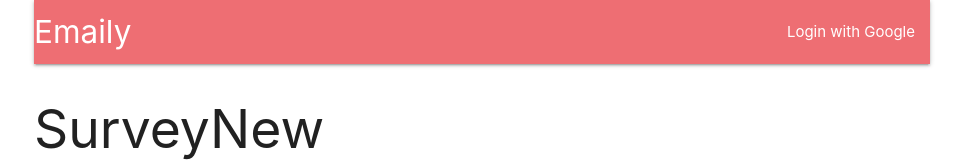
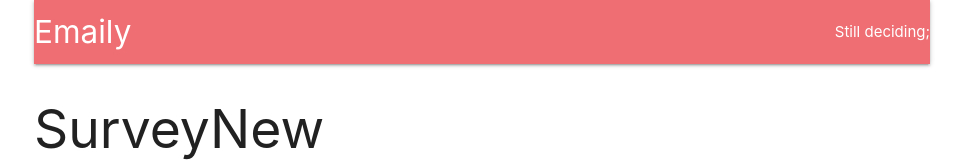
Before and after one commit to sweettirexkiller/fullstack-react, a React (Create React App) app in the folder client/: page /surveys/new in a window 1280 px wide. Shown: the top 162 px of the page, without its empty margins (158-1121 px from the left). Built offline with nearby package versions, Linux system fonts and the light colour scheme; no server answers.

Commit message:
deciding what to show in header based on store

```diff
--- a/client/src/actions/index.js
+++ b/client/src/actions/index.js
@@ -4,5 +4,5 @@ import {FETCH_USER} from "./types";
 export const fetchUser = () => async dispatch => {
     const res = await axios.get('/api/current_user');
 
-    dispatch({type: FETCH_USER, payload: res});
+    dispatch({type: FETCH_USER, payload: res.data});
 };
--- a/client/src/components/Header.js
+++ b/client/src/components/Header.js
@@ -1,7 +1,17 @@
 import React, {Component} from 'react';
-
+import {connect} from 'react-redux';
 
 class Header extends Component {
+    renderContent(){
+        switch(this.props.auth){
+            case null:
+                return 'Still deciding';
+            case false:
+                return 'Im logget out';
+            default:
+                return 'I am loggeed in';
+        }
+    };
     render(){
         return(
             <nav>
@@ -10,14 +20,14 @@ class Header extends Component {
                         Emaily
                     </a>
                     <ul className="right">
-                        <li>
-                            <a>Login with Google</a>
-                        </li>
+                        {this.renderContent()};
                     </ul>
                 </div>
             </nav>
         );
     }
 }
-
-export default Header;
+function mapStateToProps({auth}){
+    return {auth}
+}
+export default connect(mapStateToProps)(Header);
--- a/client/src/reducers/authReducer.js
+++ b/client/src/reducers/authReducer.js
@@ -1,6 +1,10 @@
-export default function(state = {}, action){
+import {FETCH_USER} from "../actions/types";
+
+export default function(state = null, action){
     console.log(action);
     switch (action.type){
+        case FETCH_USER:
+            return action.payload || false;
         default:
             return state;
     }
```
